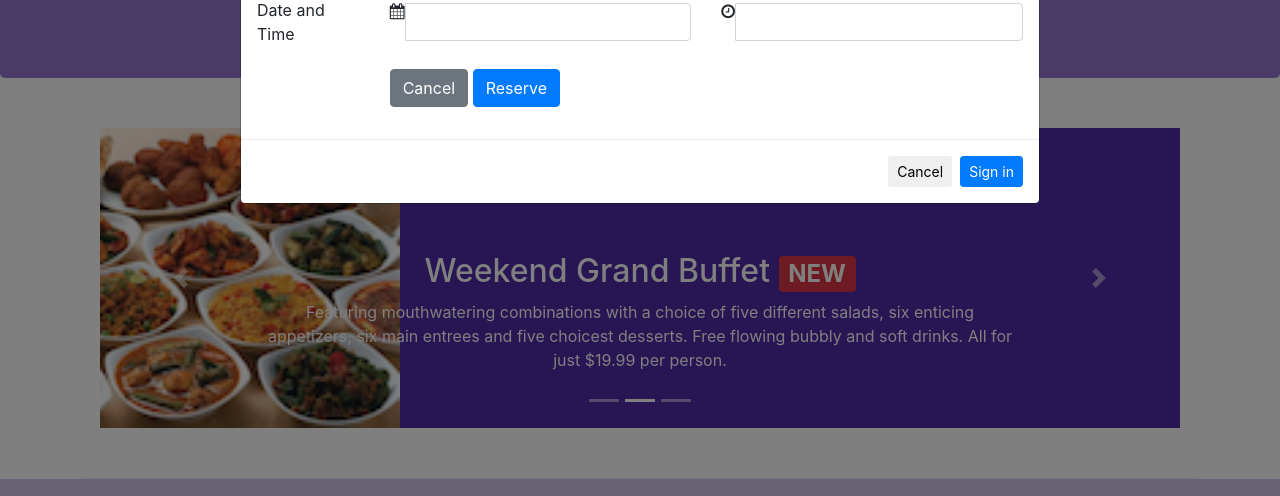
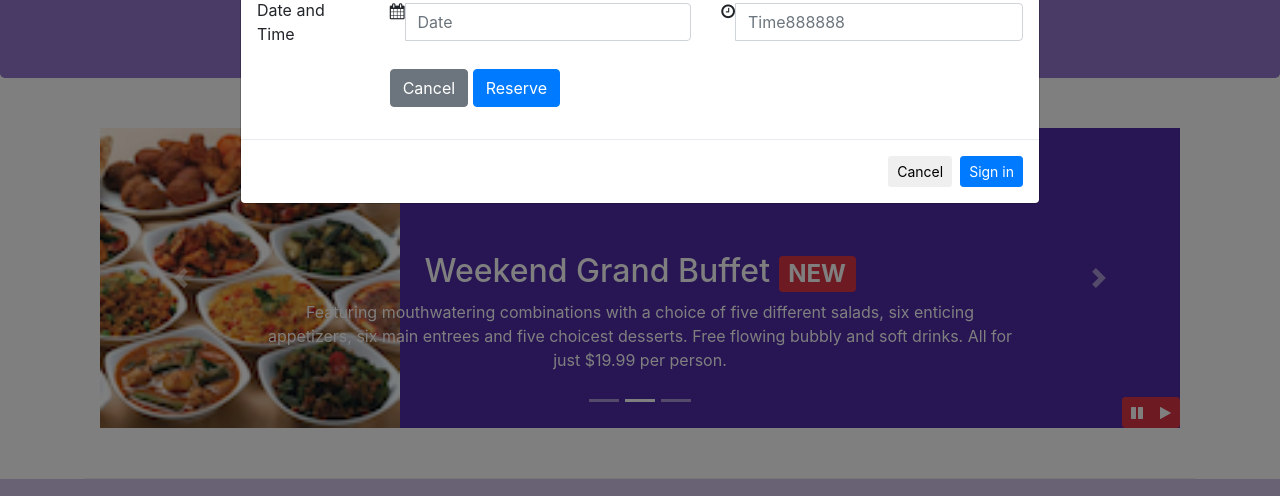
Before and after one commit to itshmnt/Bootstrap, a website: page index.html in a window 1280 px wide. Both pictures are taken after a click on the button "Reserve a Table". Shown: the part 256-752 px from the top of the page. Drawn offline with nearby package versions, Linux system fonts and the light colour scheme.

Commit message:
bootstrap jQuery

```diff
--- a/css/styles.css
+++ b/css/styles.css
@@ -59,3 +59,10 @@ body{
     left: 0;
     min-height: 300px;
 }
+
+#carouselButton {
+    right:0px;
+    position: absolute;
+    bottom: 0px;
+    z-index: 1;
+}
--- a/index.html
+++ b/index.html
@@ -129,13 +129,13 @@
 							<div class="col-12 col-sm-5">
 								<div class="input-group">
 									<i class="input-group-addon fa fa-calendar" aria-hidden="true"></i>
-									<input type="text" class="form-control" id="date" name="date">
+									<input type="text" class="form-control" id="date" name="date" placeholder="Date">
 								</div>
 							</div>
 							<div class="col-12 col-sm-5">
 								<div class="input-group">
 									<i class="input-group-addon fa fa-clock-o" aria-hidden="true"></i>
-									<input type="text" class="form-control" id="time" name="time">
+									<input type="text" class="form-control" id="time" name="time" placeholder="Time888888">
 								</div>
 							</div>
 						</div>
@@ -218,6 +218,14 @@
                     <a class="carousel-control-next" href="#mycarousel" role="button" data-slide="next">
                         <span class="carousel-control-next-icon"></span>
                     </a>
+                    <div class="btn-group" id="carouselButton">
+                        <button class="btn btn-danger btn-sm" id="carousel-pause">
+                            <span class="fa fa-pause"></span>
+                        </button>
+                        <button class="btn btn-danger btn-sm" id="carousel-play">
+                            <span class="fa fa-play"></span>
+                        </button>
+                    </div>
                 </div>
             </div>
         </div>
@@ -375,11 +383,23 @@
     <script src="node_modules/jquery/dist/jquery.slim.min.js"></script>
     <script src="node_modules/popper.js/dist/umd/popper.min.js"></script>
     <script src="node_modules/bootstrap/dist/js/bootstrap.min.js"></script>
-    <script>
+    <!-- <script>
         $(document).ready(function(){
             $('[data-toggle="tooltip"]').tooltip();
         });
+    </script> -->
+    <script>
+        $(document).ready(function(){
+            $("#mycarousel").carousel( { interval: 2000 } );
+            $("#carousel-pause").click(function(){
+                $("#mycarousel").carousel('pause');
+            });
+            $("#carousel-play").click(function(){
+                $("#mycarousel").carousel('cycle');
+            });
+        });
     </script>
+
 </body>
 
 </html>
```
